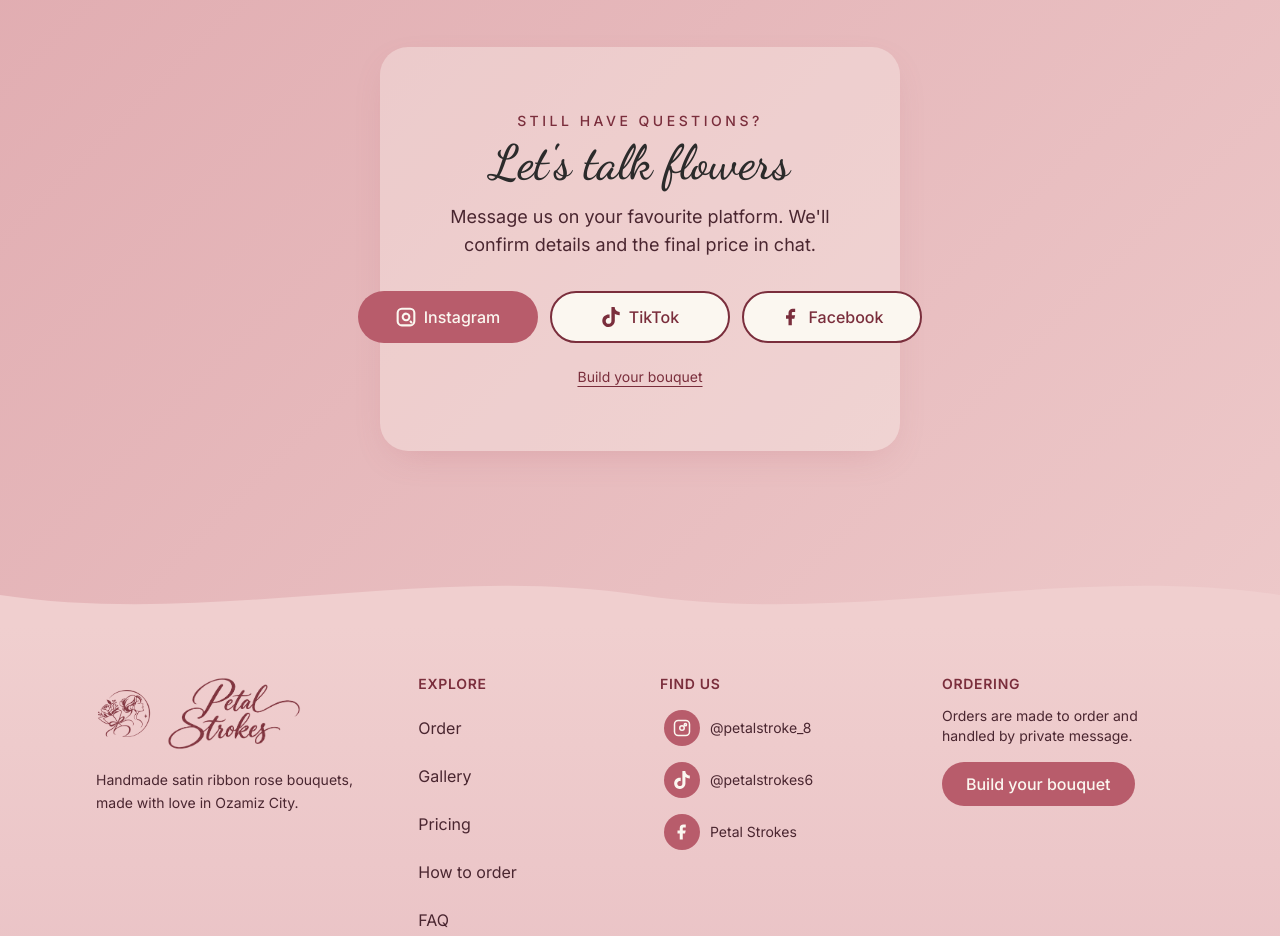
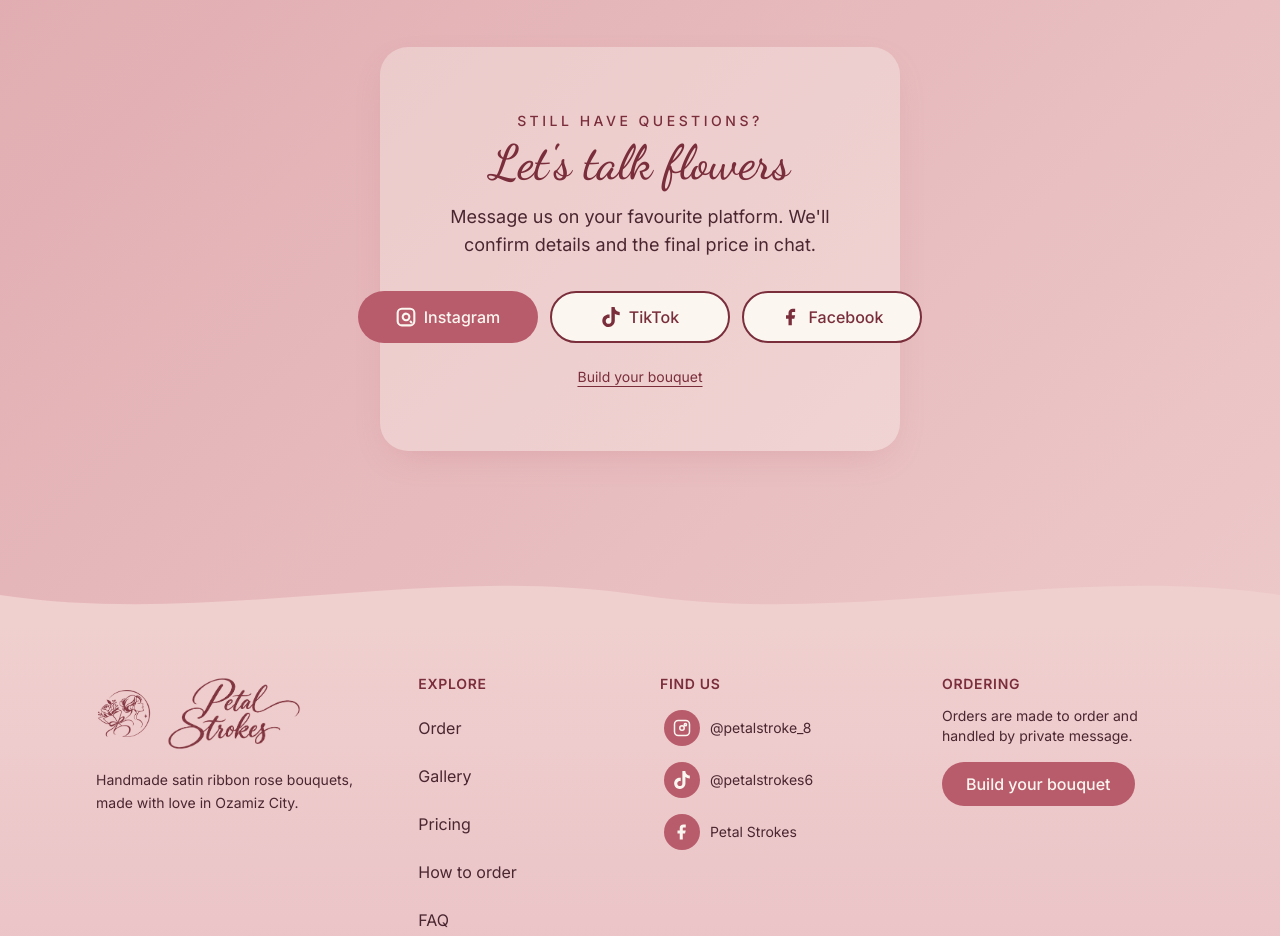
Before and after one commit to devwithdel/petal-strokes, a React (Vite) app: page / in a window 1280 px wide. Shown: the part 4680-5616 px from the top of the page. Built offline with nearby package versions, Linux system fonts and the light colour scheme.

Commit message:
Home CTA: heading color deep rose, Build your bouquet link 24px below buttons

```diff
--- a/src/pages/Home.jsx
+++ b/src/pages/Home.jsx
@@ -269,7 +269,7 @@ export default function Home() {
           <p className="text-sm font-medium uppercase tracking-[0.25em] text-rose-text">
             Still have questions?
           </p>
-          <h2 className="mt-2 font-script text-4xl sm:text-5xl text-charcoal">
+          <h2 className="mt-2 font-script text-4xl sm:text-5xl text-rose-text">
             Let's talk flowers
           </h2>
           <p className="mt-4 text-lg text-body">
```
